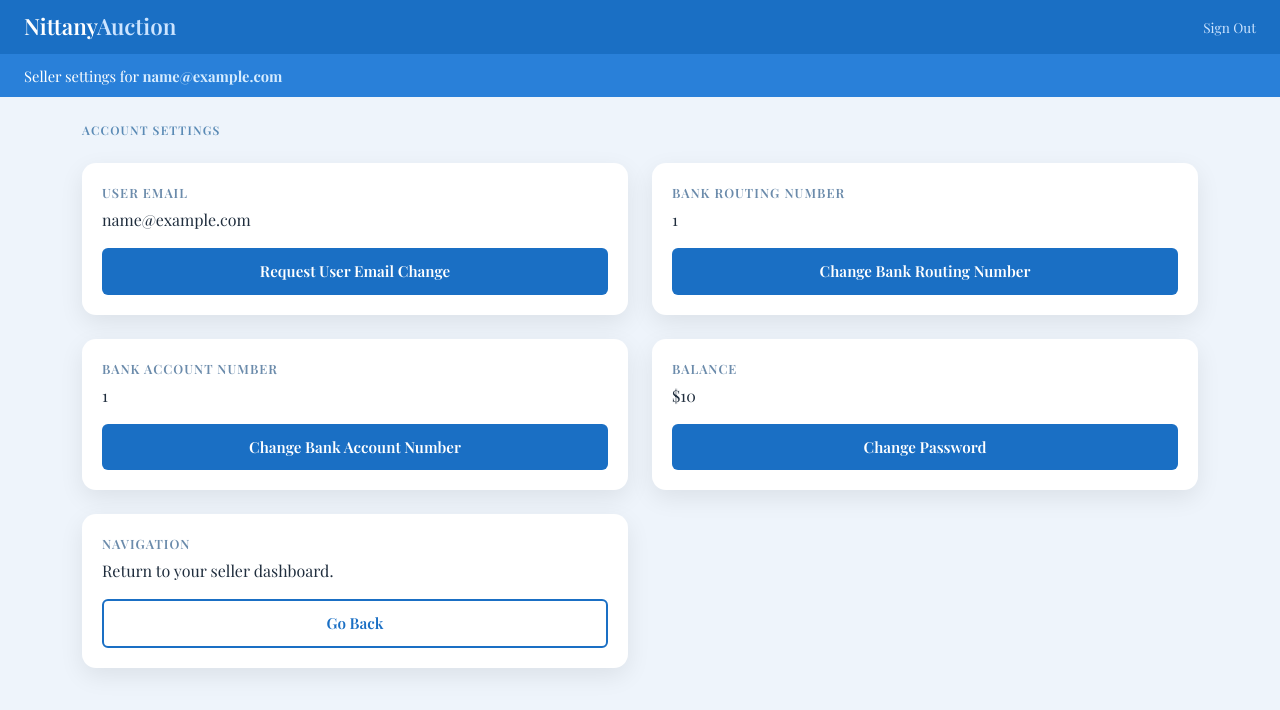
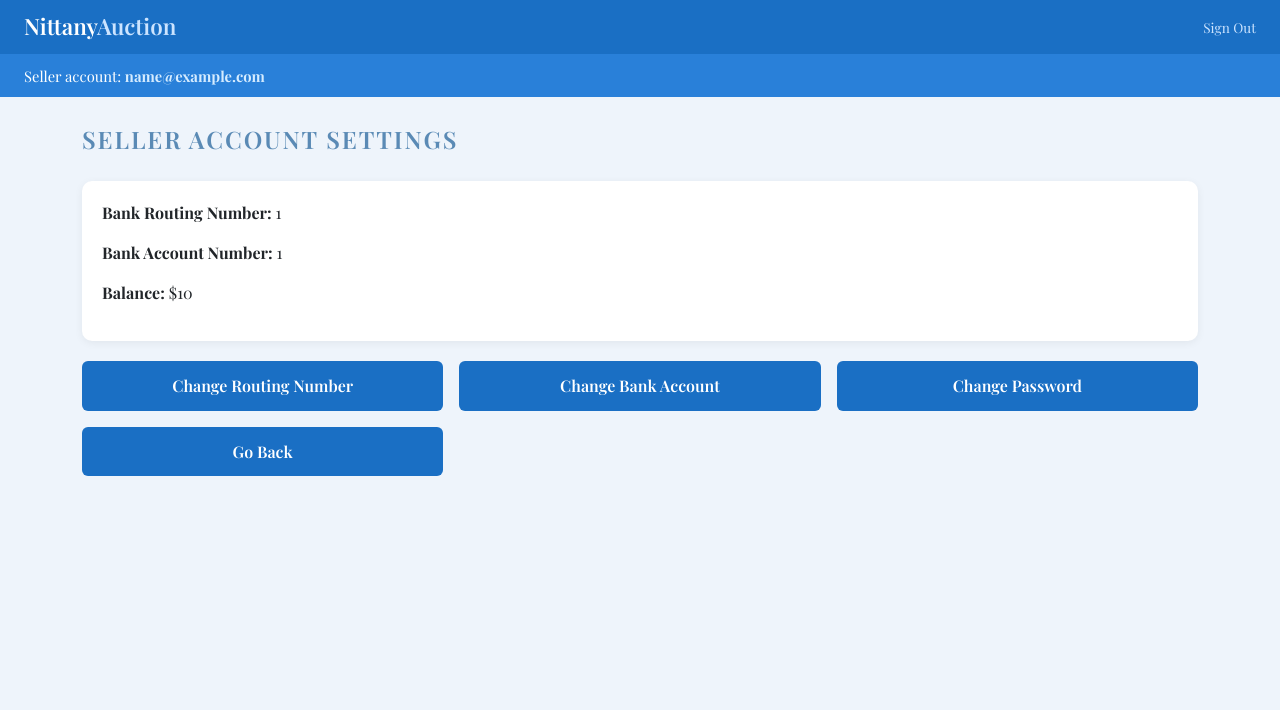
Before and after one commit to varshag425/CMSPSC-431W, a Flask app: template templates/seller_settings.html in a window 1280 px wide. Shown: the top 710 px of the page. Run offline with Flask 3, Linux system fonts and the light colour scheme; the template is opened without the code that fills it: most values are stand-ins (such as "Sample title", 1, 10 or a date in 2020); parts of the project's set-up code (start-up, migrations or seed data) failed here and were passed over.

Commit message:
Update seller settings html

```diff
--- a/templates/seller_settings.html
+++ b/templates/seller_settings.html
@@ -3,14 +3,11 @@
 <head>
     <meta charset="UTF-8">
     <meta name="viewport" content="width=device-width, initial-scale=1">
-    <title>Seller Settings — NittanyAuction</title>
+    <title>Seller Account Settings — NittanyAuction</title>
     <link href="https://fonts.googleapis.com/css2?family=Playfair+Display:wght@400;500;600;700&display=swap" rel="stylesheet">
     <link href="https://cdn.jsdelivr.net/npm/bootstrap@5.3.8/dist/css/bootstrap.min.css" rel="stylesheet">
     <style>
-        body {
-            background: #eef4fb;
-            font-family: 'Playfair Display', sans-serif;
-        }
+        body { background: #eef4fb; font-family: 'Playfair Display', sans-serif; }
 
         .top-nav {
             background: #1a6fc4;
@@ -27,9 +24,7 @@
             text-decoration: none;
         }
 
-        .top-nav .brand span {
-            color: #cce4ff;
-        }
+        .top-nav .brand span { color: #cce4ff; }
 
         .top-nav a.signout {
             color: #cce4ff;
@@ -37,9 +32,7 @@
             text-decoration: none;
         }
 
-        .top-nav a.signout:hover {
-            color: #fff;
-        }
+        .top-nav a.signout:hover { color: #fff; }
 
         .welcome-bar {
             background: #2980d9;
@@ -48,41 +41,23 @@
             font-size: .92rem;
         }
 
-        .welcome-bar strong {
-            color: #d6ecff;
-        }
+        .welcome-bar strong { color: #d6ecff; }
 
         .section-title {
-            font-size: .75rem;
-            letter-spacing: .1em;
+            font-size: 1.5rem;
+            letter-spacing: .08em;
             text-transform: uppercase;
             color: #5a8ab5;
             margin-bottom: 1.5rem;
             font-weight: 600;
         }
 
-        .settings-card {
-            background: #fff;
-            border-radius: 14px;
+        .info-card {
+            background: white;
+            border-radius: 10px;
             padding: 1.25rem;
-            box-shadow: 0 8px 24px rgba(0,0,0,.08);
-            height: 100%;
-        }
-
-        .settings-label {
-            font-size: .8rem;
-            text-transform: uppercase;
-            color: #6b8bab;
-            letter-spacing: .08em;
-            margin-bottom: .35rem;
-            font-weight: 600;
-        }
-
-        .settings-value {
-            font-size: 1rem;
-            color: #1f2d3d;
-            margin-bottom: 1rem;
-            word-break: break-word;
+            box-shadow: 0 2px 8px rgba(0,0,0,0.06);
+            margin-bottom: 1.25rem;
         }
 
         .btn-blue {
@@ -90,38 +65,18 @@
             border: none;
             color: #fff;
             font-weight: 600;
-            font-size: .95rem;
-            padding: .75rem 1rem;
+            font-size: 1rem;
+            padding: .8rem 0;
             border-radius: 6px;
             text-decoration: none;
-            display: inline-block;
+            display: block;
             text-align: center;
+            width: 100%;
             transition: background .2s;
-            width: 100%;
         }
 
         .btn-blue:hover {
             background: #155a9e;
-            color: #fff;
-        }
-
-        .btn-outline-blue {
-            background: transparent;
-            border: 2px solid #1a6fc4;
-            color: #1a6fc4;
-            font-weight: 600;
-            font-size: .95rem;
-            padding: .7rem 1rem;
-            border-radius: 6px;
-            text-decoration: none;
-            display: inline-block;
-            text-align: center;
-            transition: all .2s;
-            width: 100%;
-        }
-
-        .btn-outline-blue:hover {
-            background: #1a6fc4;
             color: #fff;
         }
     </style>
@@ -134,93 +89,40 @@
 </div>
 
 <div class="welcome-bar">
-    Seller settings for <strong>{{ email }}</strong>
+    Seller account: <strong>{{ email }}</strong>
 </div>
 
 <div class="container py-4">
-    <p class="section-title">Account Settings</p>
+    <p class="section-title">Seller Account Settings</p>
 
-    <div class="row g-4">
-        <div class="col-md-6">
-            <div class="settings-card">
-                <div class="settings-label">User Email</div>
-                <div class="settings-value">{{ email }}</div>
-                <form method="GET">
-                    <button type="submit" name="change_email" value="change_email" class="btn-blue">
-                        Request User Email Change
-                    </button>
-                </form>
-            </div>
+    <div class="info-card">
+        <p><strong>Bank Routing Number:</strong> {{ bank_routing_number }}</p>
+        <p><strong>Bank Account Number:</strong> {{ bank_account_number }}</p>
+        <p><strong>Balance:</strong> ${{ balance }}</p>
+    </div>
+
+    <div class="row g-3">
+        <div class="col-md-4">
+            <a href="/change_bank_routing_number.html" class="btn-blue">Change Routing Number</a>
         </div>
-
-        <div class="col-md-6">
-            <div class="settings-card">
-                <div class="settings-label">Bank Routing Number</div>
-                <div class="settings-value">{{ bank_routing_number }}</div>
-                <form action="/change_bank_routing_number.html" method="GET">
-                    <button type="submit" class="btn-blue">Change Bank Routing Number</button>
-                </form>
-            </div>
+        <div class="col-md-4">
+            <a href="/change_bank_account_number.html" class="btn-blue">Change Bank Account</a>
         </div>
-
-        <div class="col-md-6">
-            <div class="settings-card">
-                <div class="settings-label">Bank Account Number</div>
-                <div class="settings-value">{{ bank_account_number }}</div>
-                <form action="/change_bank_account_number.html" method="GET">
-                    <button type="submit" class="btn-blue">Change Bank Account Number</button>
-                </form>
-            </div>
-        </div>
-
-        <div class="col-md-6">
-            <div class="settings-card">
-                <div class="settings-label">Balance</div>
-                <div class="settings-value">${{ balance }}</div>
-                <form action="/change_password.html" method="GET">
-                    <button type="submit" class="btn-blue">Change Password</button>
-                </form>
-            </div>
+        <div class="col-md-4">
+            <a href="/change_password.html" class="btn-blue">Change Password</a>
         </div>
 
         {% if role == 'local_vendor' %}
-        <div class="col-md-6">
-            <div class="settings-card">
-                <div class="settings-label">Vendor Options</div>
-                <div class="settings-value">Manage your local vendor business information.</div>
-                <form action="/local_vendor_settings.html" method="GET">
-                    <button type="submit" class="btn-blue">Local Vendor Settings</button>
-                </form>
-            </div>
+        <div class="col-md-4">
+            <a href="/local_vendor_settings.html" class="btn-blue">Local Vendor Settings</a>
         </div>
         {% endif %}
 
-        {% if role == 'seller' %}
-        <div class="col-md-6">
-            <div class="settings-card">
-                <div class="settings-label">Role Change Request</div>
-                <div class="settings-value">Request bidder role access through HelpDesk.</div>
-                <form method="GET">
-                    <button type="submit" name="request_buyer_role" value="request_buyer_role" class="btn-blue">
-                        Request Bidder Role
-                    </button>
-                </form>
-            </div>
-        </div>
-        {% endif %}
-
-        <div class="col-md-6">
-            <div class="settings-card">
-                <div class="settings-label">Navigation</div>
-                <div class="settings-value">Return to your seller dashboard.</div>
-                <form action="/seller.html" method="GET">
-                    <button type="submit" class="btn-outline-blue">Go Back</button>
-                </form>
-            </div>
+        <div class="col-md-4">
+            <a href="/seller.html" class="btn-blue">Go Back</a>
         </div>
     </div>
 </div>
 
-<script src="https://cdn.jsdelivr.net/npm/bootstrap@5.3.8/dist/js/bootstrap.bundle.min.js"></script>
 </body>
 </html>
```
